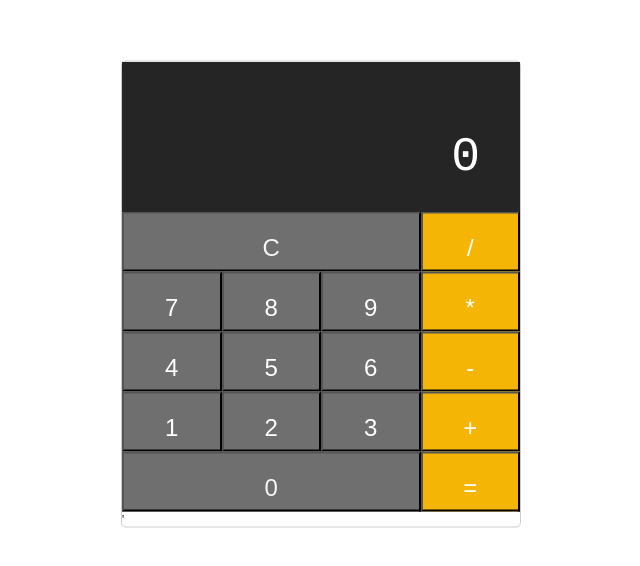
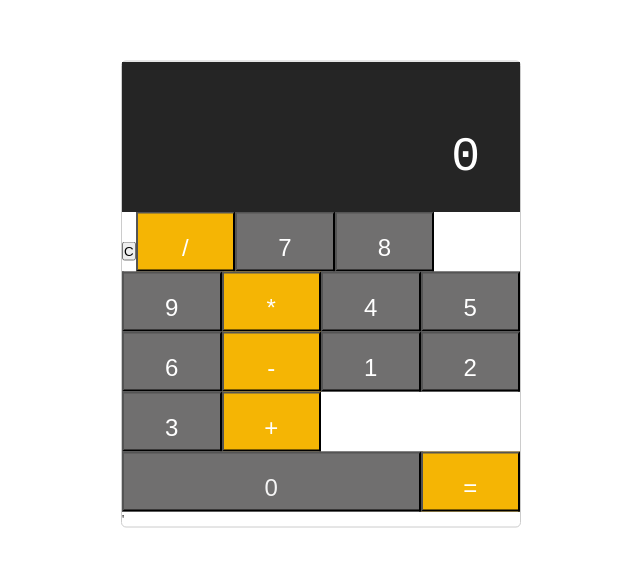
Before and after one commit to carolyn-h-accenture/calculator-app, an Angular app: page / in a window 1280 px wide. Shown: the part 106-672 px from the top of the page, without its empty margins (319-959 px from the left). Built offline with nearby package versions, Linux system fonts and the light colour scheme.

Commit message:
adding in the clear and equals functions

```diff
--- a/src/app/app.component.html
+++ b/src/app/app.component.html
@@ -4,7 +4,7 @@
     <div class="subdisplay"></div>
   </div>
   <div class="keypad">
-    <button class="clear" value="all-clear">C</button>
+    <button type="button" (click) = "clear()"  class="all-clear" value="all-clear">C</button>
     <button type="button" (click) = "getOperation('/')" class="operator" value="/">/</button>
 
     <button class="btn" type="button" (click)="getNumber('7')"  value="7">7</button>
@@ -23,7 +23,7 @@
     <button type="button" (click) = "getOperation('+')" class="operator" value="+">+</button>
 
     <button class="btn-wide" type="button" (click)="getNumber('0')"value="0">0</button>
-    <button class="equals" value="=">=</button>
+    <button type="button" (click) = "getOperation('=')" class="equals" value="=">=</button>
 
 
   </div>'
```
